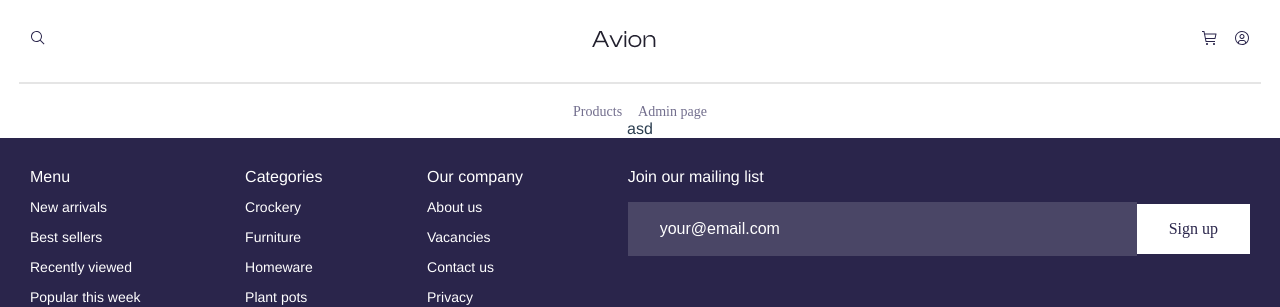
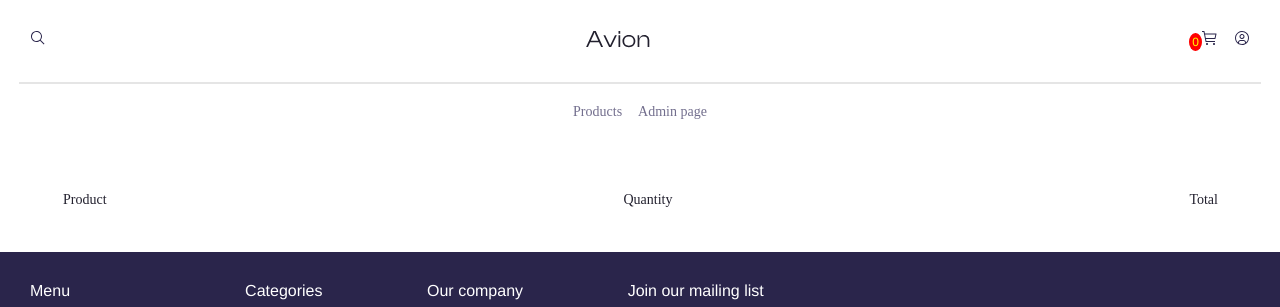
Before and after one commit to Dastan26/avion, a Vue app: page /cart in a window 1280 px wide. Shown: the top 307 px of the page. Built offline with nearby package versions, Linux system fonts and the light colour scheme; a web font is replaced by a local one.

Commit message:
add 'add to cart' logic

```diff
--- a/db.json
+++ b/db.json
@@ -23,28 +23,6 @@
       "id": 2
     },
     {
-      "img": "~/assets/images/Botle.png",
-      "title": "as",
-      "price": "125",
-      "description": "kjh;kjn",
-      "height": "15",
-      "width": "55",
-      "depth": "20",
-      "quantity": "20",
-      "id": 3
-    },
-    {
-      "img": "../../../assets/images/Botle.png",
-      "title": "as",
-      "price": "125",
-      "description": "asdas",
-      "height": "15",
-      "width": "55",
-      "depth": "10",
-      "quantity": "30",
-      "id": 4
-    },
-    {
       "img": "@/assets/images/Botle.png",
       "title": "The Dandy chair",
       "price": "250",
@@ -54,6 +32,17 @@
       "depth": "40",
       "quantity": "60",
       "id": 5
+    },
+    {
+      "img": "",
+      "title": "The Dandy Chair",
+      "price": "250",
+      "description": "A timeless design, with premium materials features as one of our most popular and iconic pieces. The dandy chair is perfect for any stylish living space with beech legs and lambskin leather upholstery.",
+      "height": "110",
+      "width": "75",
+      "depth": "50",
+      "quantity": "",
+      "id": 6
     }
   ]
 }
--- a/src/assets/scss/cart.scss
+++ b/src/assets/scss/cart.scss
@@ -0,0 +1,48 @@
+.cart {
+  background-color: #f9f9f9;
+}
+h2 {
+  font-size: 14px;
+  padding: 72px 62px 44px 63px;
+}
+.cart-wrapper {
+  display: grid;
+  flex-direction: column;
+  align-content: space-between;
+  background-color: #fff;
+}
+.titles {
+  display: flex;
+  justify-content: space-between;
+}
+.product {
+  display: flex;
+  justify-content: space-between;
+}
+.product-quantity {
+  margin-top: 40px;
+  display: flex;
+  flex-direction: column;
+  gap: 12px;
+
+  &__input {
+    max-width: 122px;
+    display: flex;
+    background-color: #f9f9f9;
+    input {
+      max-height: 46px;
+      max-width: 66px;
+      text-align: center;
+      border: none;
+      background-color: #f9f9f9;
+    }
+    .input-btn {
+      padding: 10px;
+      margin-top: 0;
+      background-color: #f9f9f9;
+      border: none;
+      color: #151515;
+      max-height: 46px;
+    }
+  }
+}
--- a/src/assets/scss/header.scss
+++ b/src/assets/scss/header.scss
@@ -37,4 +37,11 @@
       text-decoration: none;
     }
   }
+  span {
+    font-size: 12px;
+    color: yellow;
+    background-color: red;
+    padding: 2px 3px;
+    border-radius: 60%;
+  }
 }
--- a/src/modules/admin/Adminn-page.vue
+++ b/src/modules/admin/Adminn-page.vue
@@ -9,8 +9,8 @@
           <input
             type="text"
             id="image"
-            v-model="product.img"
-            @input="imagePath"
+            v-model="imagePath"
+            @input="updateImagePath"
           />
           <label for="title">Title</label>
           <input type="text" id="title" v-model="product.title" />
@@ -29,8 +29,6 @@
           <input type="text" id="width" v-model="product.width" />
           <label for="depth">Depth</label>
           <input type="text" id="depth" v-model="product.depth" />
-          <label for="quantity">Quantity</label>
-          <input type="text" id="quantity" v-model="product.quantity" />
           <button type="button" @click="addProducts">Add</button>
         </form>
       </div>
--- a/src/modules/cart/Cart-page.vue
+++ b/src/modules/cart/Cart-page.vue
@@ -1,9 +1,58 @@
 <template>
-  <div class="car">asd</div>
+  <div class="cart">
+    <div class="container">
+      <div class="cart-wrapper">
+        <div class="titles">
+          <h2 class="title-product">Product</h2>
+          <h2 class="title-quantity">Quantity</h2>
+          <h2 class="title-total">Total</h2>
+        </div>
+        <div class="product" v-for="(product, index) in cart" :key="index">
+          <div class="product-info">
+            <img :src="product.image" alt="" />
+            <div class="product-info__details">
+              <h3 class="product-title">{{ product.title }}</h3>
+              <div class="product-description">{{ product.description }}</div>
+              <div class="product-price">{{ product.price }}</div>
+            </div>
+            <div class="product-quantity__input">
+              <button @click="decrement" class="input-btn">-</button>
+              <input type="number" v-model="quantity" />
+              <button @click="increment" class="input-btn">+</button>
+            </div>
+            <span class="total-value"></span>
+          </div>
+        </div>
+      </div>
+    </div>
+  </div>
 </template>
 
 <script>
-export default {};
+export default {
+  computed: {
+    cart() {
+      return this.$store.getters.getCart;
+    },
+  },
+
+  data() {
+    return {
+      quantity: 0,
+    };
+  },
+
+  methods: {
+    increment() {
+      this.quantity += 1;
+    },
+    decrement() {
+      if (this.quantity > 0) {
+        this.quantity -= 1;
+      }
+    },
+  },
+};
 </script>
 
 <style lang="scss" scoped>
--- a/src/modules/header/Header-component.vue
+++ b/src/modules/header/Header-component.vue
@@ -16,8 +16,12 @@
           <div class="user-block">
             <li class="nav-menu__item">
               <router-link to="/cart"
-                ><img src="../../assets/icons/ShoppingCart.svg" alt="cart icon"
-              /></router-link>
+                ><span>{{ cartCounter }}</span>
+                <img
+                  src="../../assets/icons/ShoppingCart.svg"
+                  alt="cart icon"
+                />
+              </router-link>
             </li>
             <li class="nav-menu__item">
               <router-link to="#"
@@ -45,6 +49,12 @@ export default {
       products: [],
     };
   },
+
+  computed: {
+    cartCounter() {
+      return this.$store.getters.getCart.length;
+    },
+  },
 };
 </script>
 
--- a/src/modules/main/components/Product-details.vue
+++ b/src/modules/main/components/Product-details.vue
@@ -36,7 +36,7 @@
               <button @click="increment" class="input-btn">+</button>
             </div>
           </div>
-          <button>Add to cart</button>
+          <button @click="addToCart">Add to cart</button>
         </div>
       </div>
       <div class="products-list">
@@ -61,6 +61,12 @@ export default {
     };
   },
 
+  computed: {
+    cart() {
+      return this.$store.getters.getCart;
+    },
+  },
+
   methods: {
     increment() {
       this.quantity += 1;
@@ -69,6 +75,11 @@ export default {
       if (this.quantity > 0) {
         this.quantity -= 1;
       }
+    },
+
+    addToCart() {
+      this.cart.push(this.product);
+      this.$store.commit("SET_CART", this.cart);
     },
   },
 
--- a/src/modules/main/components/Products-components.vue
+++ b/src/modules/main/components/Products-components.vue
@@ -13,7 +13,7 @@
           <h3 class="products-items__cost">£{{ product.price }}</h3>
         </router-link>
       </div>
-      <router-link class="hero-collection__btn" to="/product-page"
+      <router-link class="hero-collection__btn" to="/products"
         >View collection
       </router-link>
     </div>
@@ -37,10 +37,9 @@ export default {
       },
     },
   },
+
   created() {
-    fetch(`http://localhost:3000/products?limit=${this.limitValue}`)
-      .then((res) => res.json())
-      .then((json) => (this.products = json));
+    this.$store.dispatch("allProducts", this.limitValue);
   },
 };
 </script>
--- a/src/modules/products/Products-page.vue
+++ b/src/modules/products/Products-page.vue
@@ -2,7 +2,8 @@
   <div class="products">
     <div class="container">
       <div class="products-wrapper">
-        <div
+        <router-link
+          :to="{ name: 'product', params: { id: product.id } }"
           class="products-cards"
           v-for="(product, index) in products"
           :key="index"
@@ -10,7 +11,7 @@
           <img class="products-items__icon" :src="product.image" alt="icon" />
           <h2 class="products-items__title">{{ product.title }}</h2>
           <h3 class="products-items__cost">£{{ product.price }}</h3>
-        </div>
+        </router-link>
       </div>
       <button class="hero-collection__btn">View collection</button>
     </div>
--- a/src/store.js
+++ b/src/store.js
@@ -6,15 +6,19 @@ Vue.use(Vuex);
 export default new Vuex.Store({
   state: {
     products: "",
+    cart: [],
   },
   mutations: {
     SET_PRODUCTS(state, newProducts) {
       state.products = newProducts;
     },
+    SET_CART(state, newCart) {
+      state.cart = newCart;
+    },
   },
   actions: {
     allProducts({ commit }, payload) {
-      fetch(`http://localhost:3000=${payload}`)
+      fetch(`http://localhost:3000/products?limit=${payload}`)
         .then((res) => res.json())
         .then((json) => {
           commit("SET_PRODUCTS", json);
@@ -25,5 +29,6 @@ export default new Vuex.Store({
   getters: {
     products: (state) => state.products,
     getProducts: (state) => state.products,
+    getCart: (state) => state.cart,
   },
 });
```
